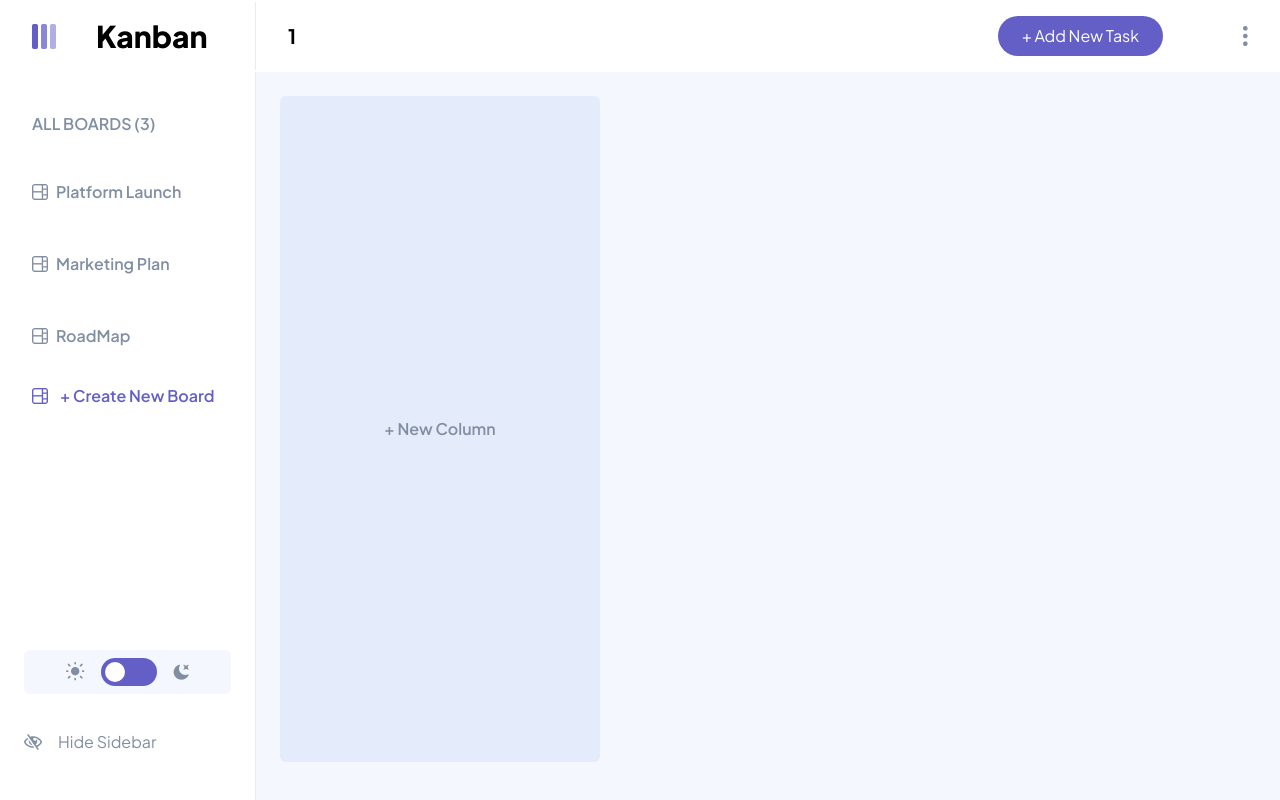
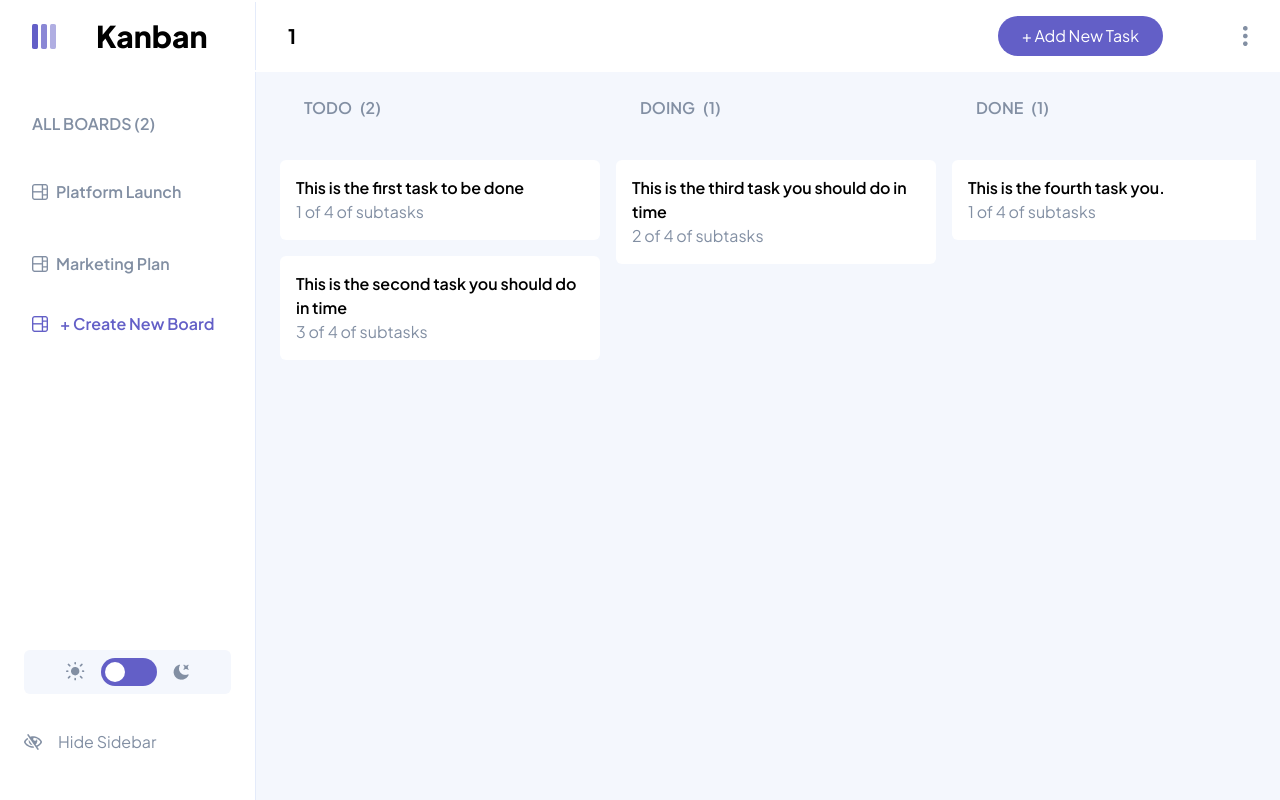
Before and after one commit to Jaystar-Bee/Kanban, a Vue app: page /1/1 in a window 1280 px wide. Built offline with nearby package versions, Linux system fonts and the light colour scheme.

Commit message:
enable add new task button only when board is mounted

```diff
--- /dev/null
+++ b/src/Prototype/board.ts
@@ -0,0 +1,38 @@
+export type Board = {
+    id: number;
+    name: string;
+    columns: {
+        id: number | string;
+        name: string;
+        color: string;
+    }[];
+    tasks: {
+        id: number | string;
+        title: string;
+        description: string;
+        status: string;
+        subtasks: {
+            id: number;
+            title: string;
+            isDone: boolean;
+        }[];
+    }[];
+}[]
+
+export type column = {
+    id: number;
+    name: string;
+    color: string;
+}
+
+export type task = {
+    id: number | string;
+    title: string;
+    description: string;
+    status: string;
+    subtasks: {
+        id: number;
+        title: string;
+        isDone: boolean;
+    }[];
+}
--- a/src/components/Home/ColumnView.vue
+++ b/src/components/Home/ColumnView.vue
@@ -63,18 +63,22 @@ import {
   onBeforeUpdate,
   onActivated,
 } from "@vue/runtime-core";
+import { useRoute } from "vue-router";
 
+const route = useRoute();
 const boardStore = useBoardStore();
 const taskStore = useTaskStore();
 let allTasks;
 let allColumns;
 
 onBeforeMount(() => {
+  boardStore.setCurrentBoard(route.params.id);
   allColumns = boardStore.allColumns;
   allTasks = taskStore.allTasks;
 });
 onBeforeUpdate(() => {
-  allColumns = boardStore.allColumns;
+  boardStore.setCurrentBoard(route.params.id);
+  allColumns = boardStore.gettingCurrentColumn;
   allTasks = taskStore.allTasks;
 });
 </script>
--- a/src/components/common/TheHeader.vue
+++ b/src/components/common/TheHeader.vue
@@ -38,7 +38,12 @@
           <h4 class="font-bold text-xl" v-if="name">{{ name }}</h4>
         </div>
         <div class="flex items-center space-x-20">
-          <BaseButton @click="showTask">+ Add New Task</BaseButton>
+          <BaseButton
+            @click="showTask"
+            :disabled="$route.path == '/'"
+            :class="{ 'cursor-not-allowed opacity-20': $route.path == '/' }"
+            >+ Add New Task</BaseButton
+          >
           <img
             src="@/assets/images/menu__dots.png"
             alt="menu"
@@ -65,16 +70,19 @@ import CreateBoard from "@/components/Home/Board/CreateBoard.vue";
 import CreateTask from "@/components/Home/Task/CreateTask.vue";
 import { useBoardStore } from "@/stores/board";
 import { computed, provide, ref } from "vue";
-import { useRoute } from "vue-router";
+import { useRoute, useRouter } from "vue-router";
 import { useToggle } from "@/composables/toggle";
+// import router from "@/router";
 
 /**
  * Toggle Board Edit
  */
 const [optionState, toggleOptionState, ShowOptionState, HideOptionState] =
   useToggle(false);
+const router = useRouter();
 const route = useRoute();
 const boardStore = useBoardStore();
+console.log(route.path);
 
 /**
  * Using route for header heading
@@ -119,13 +127,18 @@ const showDeleteForm = () => {
   HideOptionState();
   showDelete();
 };
-const [DeleteIsVisible, ChangeDeleteVisibility, showDelete, hideDelete] =
-  useToggle(false);
+const [DeleteIsVisible, _, showDelete, hideDelete] = useToggle(false);
 provide("showDelete", showDeleteForm);
 
 // Deleting Board
 
-const deleteBoard = (id: any) => {
-  boardStore.deleteBoard(id);
+const deleteBoard = async (id: any) => {
+  try {
+    await boardStore.deleteBoard(id);
+    hideDelete();
+    router.push("/");
+  } catch (err) {
+    console.log(err);
+  }
 };
 </script>
--- a/src/main.ts
+++ b/src/main.ts
@@ -17,8 +17,8 @@ import "./assets/main.css";
 
 const app = createApp(App);
 
+app.use(createPinia());
 app.use(router);
-app.use(createPinia());
 /**
  * General Components
  */
--- a/src/stores/board.ts
+++ b/src/stores/board.ts
@@ -1,5 +1,15 @@
 import { defineStore } from "pinia";
 import { useRoute, useRouter } from "vue-router";
+const router = useRouter();
+
+const getCurrentBoard = (boards: any) => {
+  const route = useRoute();
+  const id = route.params.id;
+  const currentBoard = boards.find((board: any) => {
+    return board.id == id;
+  });
+  return currentBoard;
+};
 
 export const useBoardStore = defineStore("Board", {
   state: () => {
@@ -25,31 +35,128 @@ export const useBoardStore = defineStore("Board", {
               color: "#828FA3",
             },
           ],
+          tasks: [
+            {
+              id: 1,
+              title: "This is the first task",
+              description:
+                "This is the description of the first task and twe just have to do according to what is written in this dexcription. This is written for more clarity",
+              status: "todo",
+              subtasks: [
+                {
+                  id: 1,
+                  title: "This is the first task to be done",
+                  isDone: true,
                 },
                 {
                   id: 2,
-          name: "Marketing Plan",
-          columns: [
+                  title: "Add the color to button",
+                  isDone: false,
+                },
                 {
-              id: 1,
-              name: "to",
-              color: "#635FC7",
+                  id: 3,
+                  title: "Design the modal box",
+                  isDone: false,
+                },
+                {
+                  id: 4,
+                  title: "Get to push the cose when done",
+                  isDone: false,
+                },
+              ],
             },
             {
               id: 2,
-              name: "doin",
-              color: "#EA5555",
+              title: "This is the second task do in time",
+              description:
+                "This is the description of the first task and twe just have to do according to what is written in this dexcription. This is written for more clarity",
+              status: "todo",
+              subtasks: [
+                {
+                  id: 1,
+                  title: "This is the first task to be done",
+                  isDone: false,
+                },
+                {
+                  id: 2,
+                  title: "Add the color to button",
+                  isDone: true,
                 },
                 {
                   id: 3,
-              name: "don",
-              color: "#828FA3",
+                  title: "Design the modal box",
+                  isDone: true,
+                },
+                {
+                  id: 4,
+                  title: "Get to push the cose when Done",
+                  isDone: true,
+                },
+              ],
+            },
+            {
+              id: 3,
+              title: "This is the third task you should do in time",
+              description:
+                "This is the description of the first task and twe just have to do according to what is written in this dexcription. This is written for more clarity",
+              status: "doing",
+              subtasks: [
+                {
+                  id: 1,
+                  title: "This is the first task to be done",
+                  isDone: true,
+                },
+                {
+                  id: 2,
+                  title: "Add the color to button",
+                  isDone: true,
+                },
+                {
+                  id: 3,
+                  title: "Design the modal box",
+                  isDone: false,
+                },
+                {
+                  id: 4,
+                  title: "Get to push the cose when is Done",
+                  isDone: false,
                 },
               ],
             },
             {
               id: 4,
-          name: "RoadMap",
+              title: "This is the fourth task you. ",
+              description:
+                "This is the description of the first task and twe just have to do according to what is written in this dexcription. This is written for more clarity",
+              status: "done",
+              subtasks: [
+                {
+                  id: 1,
+                  title: "This is the first task to be done",
+                  isDone: false,
+                },
+                {
+                  id: 2,
+                  title: "Add the color to button",
+                  isDone: false,
+                },
+                {
+                  id: 3,
+                  title: "Design the modal box",
+                  isDone: true,
+                },
+                {
+                  id: 4,
+                  title: "Get to push the cose when done",
+                  isDone: false,
+                },
+              ],
+            },
+          ],
+        },
+        {
+          id: 2,
+          name: "Marketing Plan",
           columns: [
             {
               id: 1,
@@ -67,23 +174,176 @@ export const useBoardStore = defineStore("Board", {
               color: "#828FA3",
             },
           ],
+          tasks: [
+            {
+              id: 1,
+              title: "This is the first task to be done",
+              description:
+                "This is the description of the first task and twe just have to do according to what is written in this dexcription. This is written for more clarity",
+              status: "todo",
+              subtasks: [
+                {
+                  id: 1,
+                  title: "This is the first task to be done",
+                  isDone: true,
+                },
+                {
+                  id: 2,
+                  title: "Add the color to button",
+                  isDone: false,
+                },
+                {
+                  id: 3,
+                  title: "Design the modal box",
+                  isDone: false,
+                },
+                {
+                  id: 4,
+                  title: "Get to push the cose when done",
+                  isDone: false,
                 },
               ],
+            },
+            {
+              id: 2,
+              title: "This is the second task you should do in time",
+              description:
+                "This is the description of the first task and twe just have to do according to what is written in this dexcription. This is written for more clarity",
+              status: "todo",
+              subtasks: [
+                {
+                  id: 1,
+                  title: "This is the first task to be done",
+                  isDone: false,
+                },
+                {
+                  id: 2,
+                  title: "Add the color to button",
+                  isDone: true,
+                },
+                {
+                  id: 3,
+                  title: "Design the modal box",
+                  isDone: true,
+                },
+                {
+                  id: 4,
+                  title: "Get to push the cose when Done",
+                  isDone: true,
+                },
+              ],
+            },
+            {
+              id: 3,
+              title: "This is the third task you should do in time",
+              description:
+                "This is the description of the first task and twe just have to do according to what is written in this dexcription. This is written for more clarity",
+              status: "doing",
+              subtasks: [
+                {
+                  id: 1,
+                  title: "This is the first task to be done",
+                  isDone: true,
+                },
+                {
+                  id: 2,
+                  title: "Add the color to button",
+                  isDone: true,
+                },
+                {
+                  id: 3,
+                  title: "Design the modal box",
+                  isDone: false,
+                },
+                {
+                  id: 4,
+                  title: "Get to push the cose when is Done",
+                  isDone: false,
+                },
+              ],
+            },
+            {
+              id: 4,
+              title: "This is the fourth task you. ",
+              description:
+                "This is the description of the first task and twe just have to do according to what is written in this dexcription. This is written for more clarity",
+              status: "done",
+              subtasks: [
+                {
+                  id: 1,
+                  title: "This is the first task to be done",
+                  isDone: false,
+                },
+                {
+                  id: 2,
+                  title: "Add the color to button",
+                  isDone: false,
+                },
+                {
+                  id: 3,
+                  title: "Design the modal box",
+                  isDone: true,
+                },
+                {
+                  id: 4,
+                  title: "Get to push the cose when done",
+                  isDone: false,
+                },
+              ],
+            },
+          ],
+        },
+        // {
+        //   id: 4,
+        //   name: "RoadMap",
+        //   columns: [
+        //     {
+        //       id: 1,
+        //       name: "todo",
+        //       color: "#635FC7",
+        //     },
+        //     {
+        //       id: 2,
+        //       name: "doing",
+        //       color: "#EA5555",
+        //     },
+        //     {
+        //       id: 3,
+        //       name: "done",
+        //       color: "#828FA3",
+        //     },
+        //   ],
+        // },
+      ],
+      currentBoard: null,
     };
   },
   getters: {
     allColumns(state) {
-      const route = useRoute();
-      const stateName = route.params.name;
-      const currentBoard = state.boards.find((board) => {
-        return board.name == stateName;
-      });
+      const currentBoard = getCurrentBoard(state.boards);
       return currentBoard?.columns;
+    },
+    gettingCurrentBoard(state) {
+      return state.currentBoard;
+    },
+    gettingCurrentColumn(state) {
+      return state.currentBoard?.columns;
+    },
+    allTasks(state) {
+      // const currentBoard = getCurrentBoard(state.boards);
+      return this.currentBoard?.tasks;
+      // return currentBoard?.tasks;
     },
   },
   actions: {
     async createNewBoard(payload: any) {
       this.boards.push(payload);
+    },
+    setCurrentBoard(payload: any) {
+      const boardIndex = this.boards.findIndex((board) => {
+        return board.id == payload;
+      });
+      this.currentBoard = this.boards[boardIndex];
     },
     async editBoard(payload: any) {
       const id = payload.id;
@@ -92,13 +352,15 @@ export const useBoardStore = defineStore("Board", {
       });
       this.boards.splice(boardIndex, 1, payload.data);
     },
-    async deleteBoard(payload: any) {
-      const router = useRouter();
+    deleteBoard(payload: any) {
       const boardIndex = this.boards.findIndex((board) => {
         return board.id == payload;
       });
       this.boards.splice(boardIndex, 1);
-      router.replace("/");
+    },
+    async createNewTask(payload: any) {
+      const currentBoard = getCurrentBoard(this.boards);
+      currentBoard.tasks.push(payload);
     },
   },
 });
```
Lines whose indentation alone changed are shown as unchanged.
